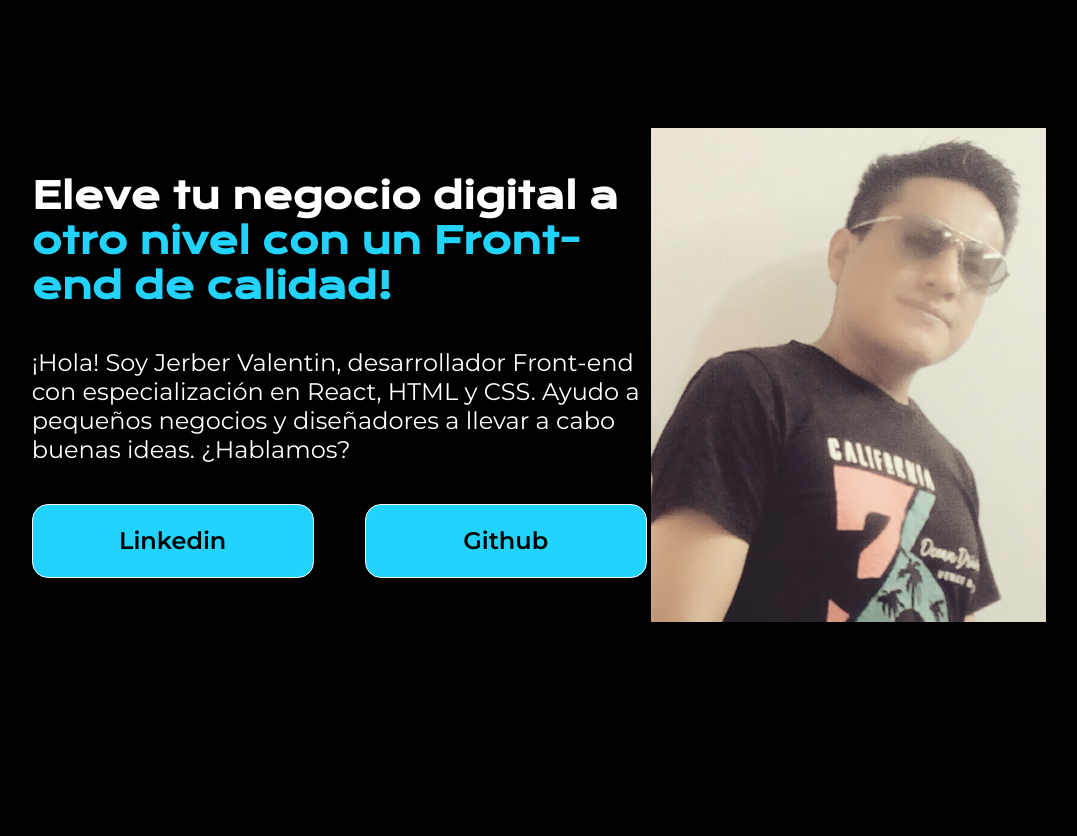
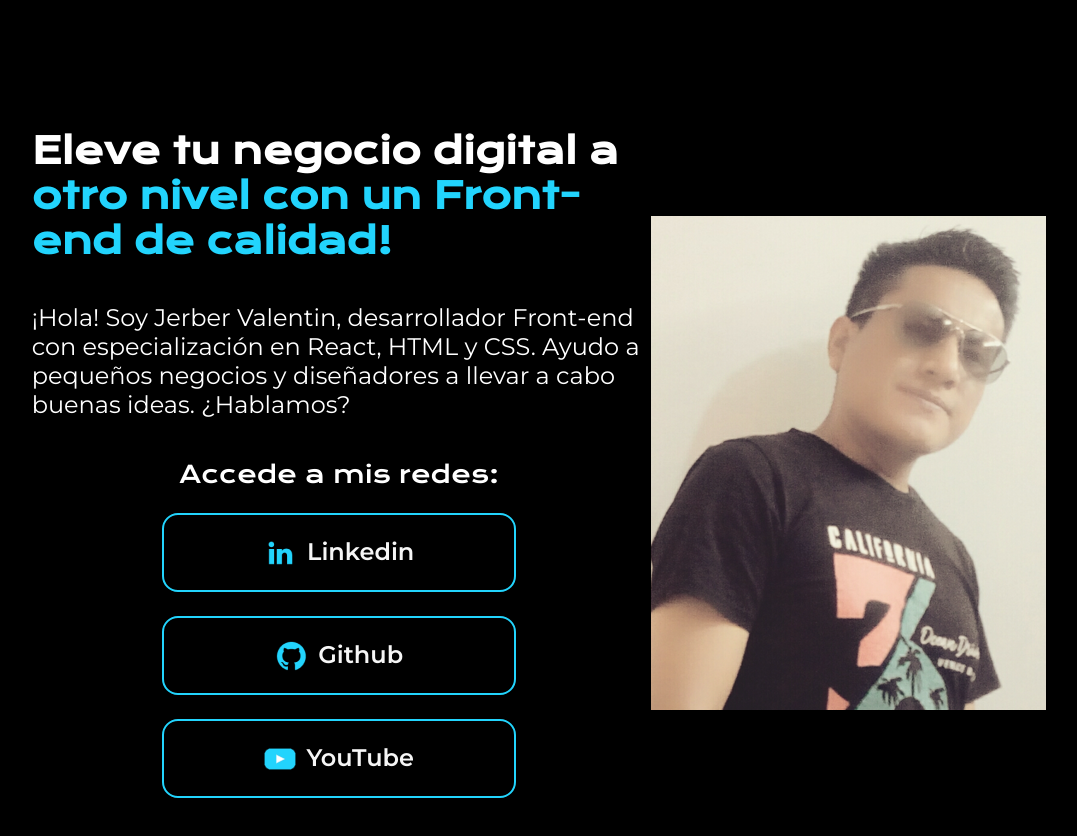
Before and after one commit to lvalentinl/Ejercitando-html-1, a plain HTML site: page index.html in a window 1280 px wide. Shown: the whole page, without its empty margins (101-1178 px from the left). Drawn offline with nearby package versions, Linux system fonts and the light colour scheme.

Commit message:
botones actualizados

```diff
--- a/index.html
+++ b/index.html
@@ -17,11 +17,13 @@
                 ¡Hola! Soy Jerber Valentin, desarrollador Front-end con especialización en React, HTML y CSS. Ayudo a pequeños negocios y diseñadores a llevar a cabo buenas ideas. ¿Hablamos?
             </p>
             <div class="presentacion-botones">
-                <a class="presentacion-enlaces" href="https://www.linkedin.com/in/j-valentin-l/">Linkedin</a>
-                <a class="presentacion-enlaces" href="https://github.com/lvalentinl/">Github</a>
+                <h2 class="presentacion-enlaces-subtitulo">Accede a mis redes:</h2>
+                <a class="presentacion-enlaces" href="https://www.linkedin.com/in/j-valentin-l/"> <img src="./assets/linkedin.png" alt="logo de linkedin"> Linkedin</a>
+                <a class="presentacion-enlaces" href="https://github.com/lvalentinl/"> <img src="./assets/github.png" alt="logo de github"> Github</a>
+                <a class="presentacion-enlaces" href="https://www.youtube.com/@yoaprendomatematicas"> <img src="./assets/youtube.png" alt="logo de youtube"> YouTube</a>
             </div>
         </section>
-        <img src="img/vale.png" alt="chico viendo de costado">
+        <img src="./assets/vale.png" alt="chico viendo de costado">
     </main>
     <footer></footer>
 </body>
--- a/style.css
+++ b/style.css
@@ -18,7 +18,7 @@ body{
 }
 a {
     color: 22d4fd;
-    border: 1px solid #f6f6f6;
+    /*border: 1px solid #f6f6f6; LO PONEMOS ABAJO ENLACES*/
     padding: 8px;
 }
 
@@ -49,17 +49,33 @@ a {
 .presentacion-botones{/*para ubicar los botones*/
     display: flex;
     justify-content: space-between;
+    flex-direction: column;
+    align-items: center; /*en este caso, se cambio el eje, por eso usamos ALIGN*/
+    gap: 24px;
+}
+
+.presentacion-enlaces-subtitulo{
+    font-family: 'krona One', sans-serif;
+    font-size: 24px;
+    font-weight: 400;
 }
 
 .presentacion-enlaces{ /*estilizando botones*/
-    background-color: #22d4fd;
-    width: 280px;
-    text-align: center;
+    width: 350px;
+    /*text-align: center;*/
     padding: 21.5px 0;
     border-radius: 16px;
     font-family: "Montserrat", serif;
     font-size: 24px;
     font-weight: 600; /*peso de la fuente*/
     text-decoration: none; /*quitar el subrayado*/
-    color: #000000;
+    color: #f6f6f6;
+    border: 2px solid #22d4fd;
+    display: flex;
+    justify-content: center;
+    gap: 10px;
 }
+
+.presentacion-enlaces:hover{
+    background-color: #272727; /*usamos hover despues de la clase para pasar cursor y cambiar de color*/
+}
```
Also changed, not shown: assets/github.png (added), assets/html5.png (renamed from img/html5.png), assets/imagenAna.png (renamed from img/imagenAna.png), assets/instagram.png (added), assets/linkedin.png (added), assets/twitch.png (added), assets/twitter-novo.png (added), assets/twitter.png (added), assets/vale.png (renamed from img/vale.png), assets/youtube.png (added).
